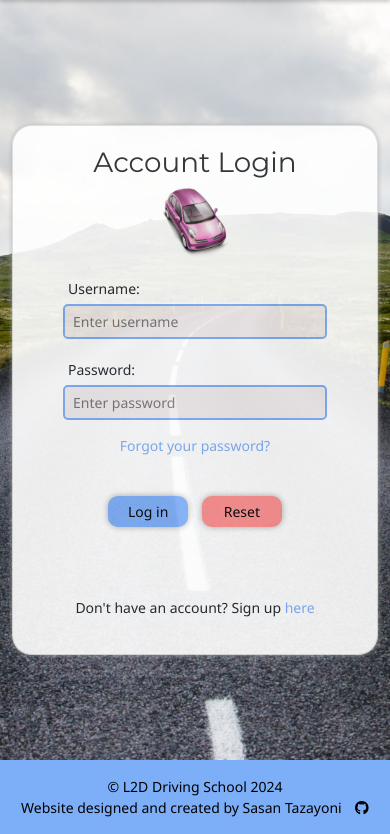
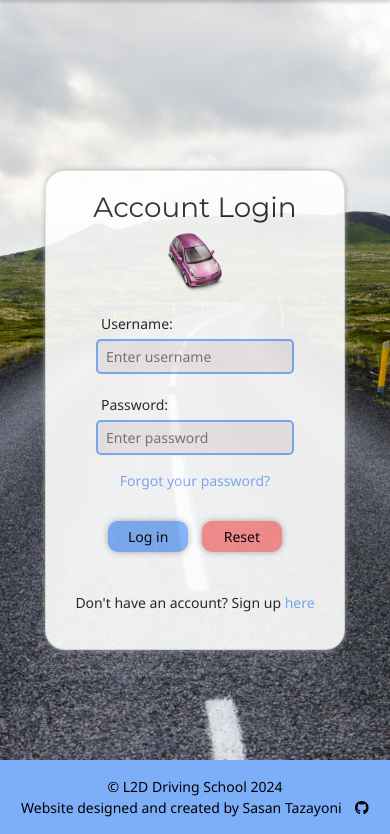
Before and after one commit to SasanTazayoni/L2D-driving-school-CI-PP4, a Django app: page /profile/login/ in a window 390 px wide. Shown: the part 89-923 px from the top of the page. Run offline with Django 4.2, Linux system fonts and the light colour scheme.

Commit message:
Add styles to login and registration forms

```diff
--- a/static/css/styles.css
+++ b/static/css/styles.css
@@ -75,7 +75,7 @@ a:hover {
 }
 
 .block--background {
-    background-image: url('/static/images/road.jpg');
+    background-image: url('../images/road.jpg');
     background-size: cover;
     background-position: center;
     min-height: 90vh;
@@ -156,11 +156,12 @@ textarea {
 }
 
 .form__container {
+    max-width: 500px;
     padding: 20px;
-    margin-top: 20px;
-    width: 400px;
+    margin-top: 60px;
     opacity: 0.9;
 }
+
 
 .form {
     margin-top: 10px;
@@ -180,11 +181,20 @@ textarea {
     margin-bottom: 10px;
 }
 
-.signup-link {
+.signup-link, .login-link {
     margin-top: 40px;
+    text-align: center;
+}
+
+.error-text {
+    color: #c50000;
 }
 
 @media screen and (max-width: 768px) {
+    .form__container {
+        max-width: 360px;
+    }
+
     .form {
         margin-top: 15px;
     }
@@ -196,24 +206,46 @@ textarea {
     .form__field {
         padding: 0 40px;
     }
+
+    .signup-link, .login-link {
+        margin-top: 30px;
+    }
 }
 
 @media screen and (max-width: 428px) {
-    input[type="text"],
-    input[type="email"] {
-        width: 100%;
+    .form__container {
+        max-width: 300px;
+    }
+
+    .form__image {
+        height: 60px;
     }
 
     .form__field {
         padding: 0 30px;
     }
+
+    .signup-link, .login-link {
+        margin-top: 20px;
+    }
 }
 
 @media screen and (max-width: 376px) {
+    .form__container {
+        max-width: 260px;
+    }
+
     input[type="text"],
     input[type="email"],
     textarea {
         font-size: 12px;
+    }
+
+    input[type="text"],
+    input[type="email"],
+    input[type="password"],
+    textarea {
+        margin-bottom: 10px;
     }
 
     .form {
@@ -221,13 +253,13 @@ textarea {
     }
 
     .form__field {
-        padding: 0 20px;
+        padding: 0 10px;
     }
 }
 
 @media screen and (max-width: 324px) {
-    .form__field {
-        padding: 0 10px;
+    .form__container {
+        max-width: 240px;
     }
 }
 
@@ -349,6 +381,10 @@ textarea {
 }
 
 @media screen and (max-width: 428px) {
+    .btn-container {
+        margin: 20px 0;
+    }
+
     .blue-button,
     .red-button {
         width: 80px;
```
